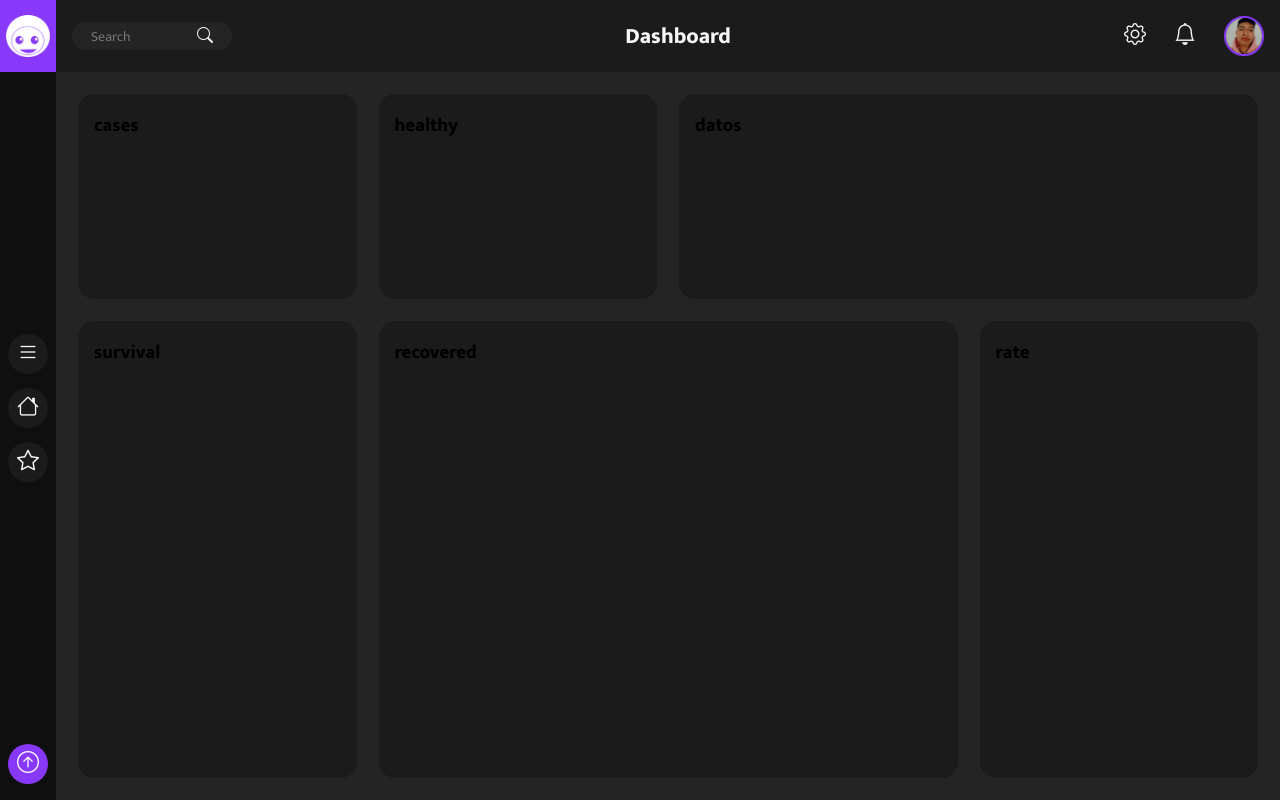
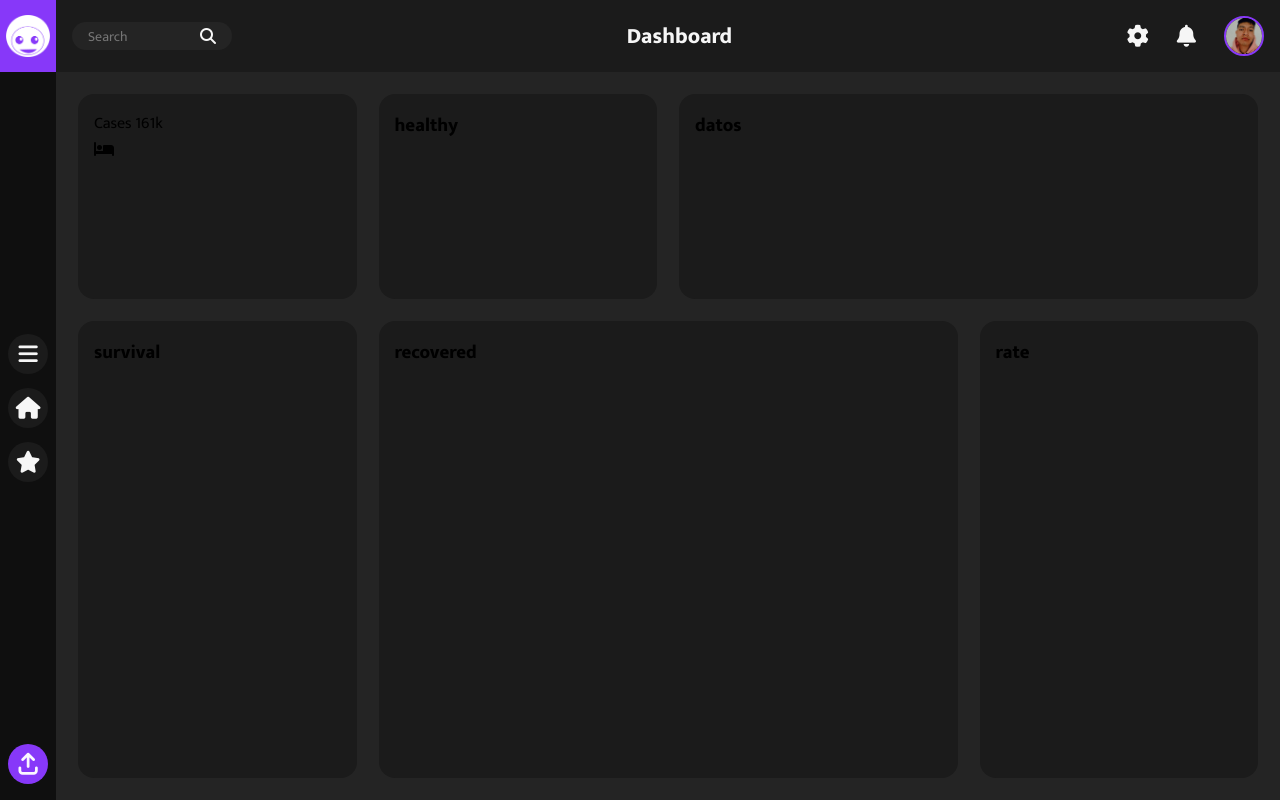
Before and after one commit to FlakoBB/dark-dashboard, a plain HTML site: page index.html in a window 1280 px wide. Drawn offline with nearby package versions, Linux system fonts and the light colour scheme.

Commit message:
cambio de iconos a Font Awesome

```diff
--- a/index.html
+++ b/index.html
@@ -7,18 +7,18 @@
     <title>Dark Dashboard</title>
     <link rel="icon" type="image/x-icon" href="./assets/Icono_FLK_Morado.ico">
     <link rel="stylesheet" href="./css/style.css">
-    <link rel="stylesheet" href="https://cdn.jsdelivr.net/npm/bootstrap-icons@1.10.5/font/bootstrap-icons.css">
+    <script src="https://kit.fontawesome.com/b082e0647c.js" crossorigin="anonymous"></script>
 </head>
 <body>
     <header>
         <div class="search">
             <input type="text" name="search-bar" id="search-bar" placeholder="Search">
-            <i class="bi bi-search"></i>
+            <i class="fa-solid fa-magnifying-glass"></i>
         </div>
         <h1 class="title-header">Dashboard</h1>
         <div class="profile-icons">
-            <i class="bi bi-gear"></i>
-            <i class="bi bi-bell"></i>
+            <i class="fa-solid fa-gear"></i>
+            <i class="fa-solid fa-bell"></i>
             <img src="./assets/IMG_Profile.jpg" alt="Profile Picture">
         </div>
     </header>
@@ -28,23 +28,29 @@
         </div>
         <nav class="menu-icons">
             <div class="menu-icon">
-                <i class="bi bi-list"></i>
+                <i class="fa-solid fa-bars"></i>
             </div>
             <div class="menu-icon">
-                <i class="bi bi-house"></i>
+                <i class="fa-solid fa-house"></i>
             </div>
             <div class="menu-icon">
-                <i class="bi bi-star"></i>
+                <i class="fa-solid fa-star"></i>
             </div>
         </nav>
         <div class="upload">
-            <i class="bi bi-arrow-up-circle"></i>
+            <i class="fa-solid fa-arrow-up-from-bracket"></i>
         </div>
     </aside>
     <main class="main-content">
-        <div class="info cases">
-            <h3>cases</h3>
-        </div>
+        <article class="info cases">
+            <div class="cases-data">
+                <span class="cases-title">Cases</span>
+                <span class="cases-num">161k</span>
+            </div>
+            <div class="cases-icon">
+                <i class="fa-solid fa-bed"></i>
+            </div>
+        </article>
         <div class="info healthy">
             <h3>healthy</h3>
         </div>
--- a/sass/_components.scss
+++ b/sass/_components.scss
@@ -68,7 +68,7 @@ header {
 
     .search {
         @include flex-center-center();
-        gap: variables.$lenSmall2;
+        justify-content: space-evenly;
         width: 10rem;
         height: variables.$lenMedium3;
         padding: variables.$lenSmall1 0;
@@ -114,9 +114,6 @@ header {
     grid-template-columns: repeat(4, 1fr);
     grid-template-rows: 30% auto;
     gap: variables.$lenMedium2;
-    position: relative;
-    top: variables.$lenLarge3;
-    left: variables.$lenLarge2;
     width: calc(100vw - variables.$lenLarge2);
     height: calc(100dvh - variables.$lenLarge3);
     padding: variables.$lenMedium2;
--- a/sass/_globals.scss
+++ b/sass/_globals.scss
@@ -26,3 +26,9 @@ header {
     left: variables.$lenLarge2;
     top: 0;
 }
+
+.main-content {
+    position: relative;
+    top: variables.$lenLarge3;
+    left: variables.$lenLarge2;
+}
```
Also changed, not shown: css/style.css, 1 other file.
